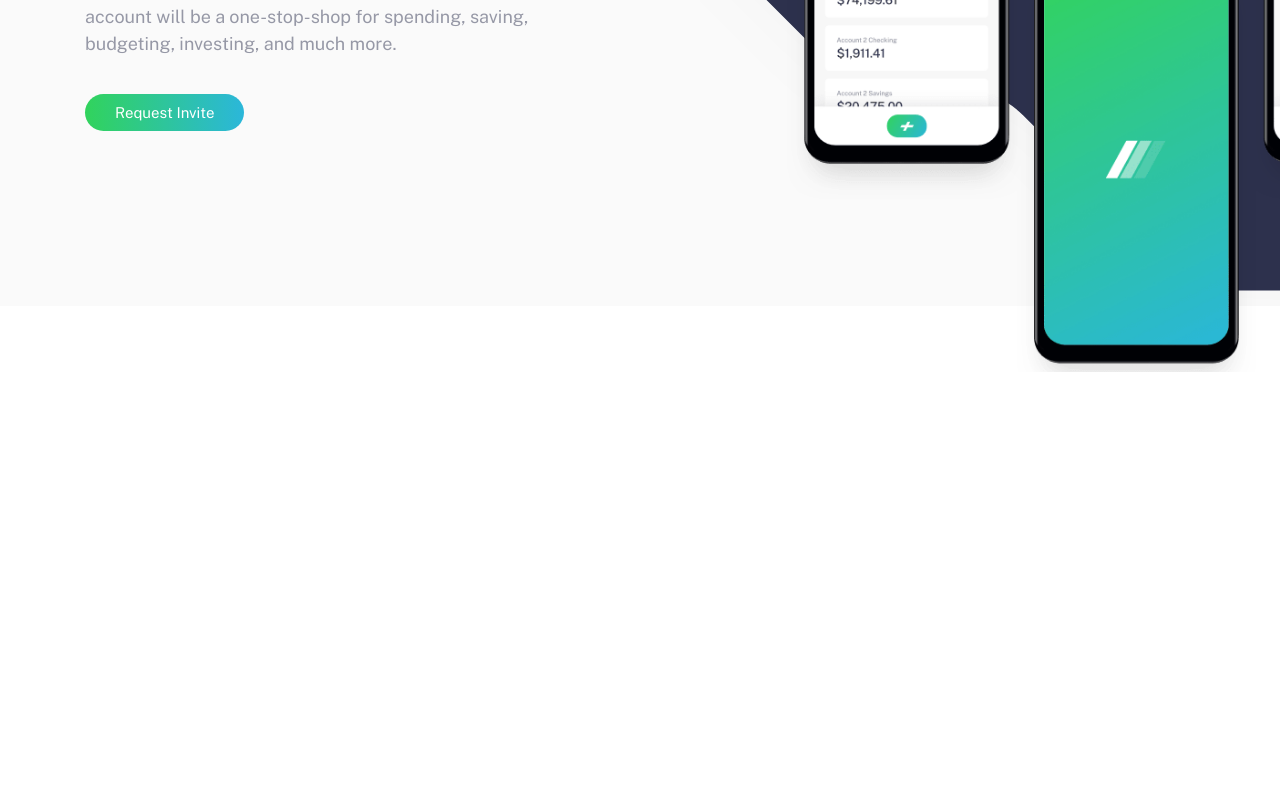
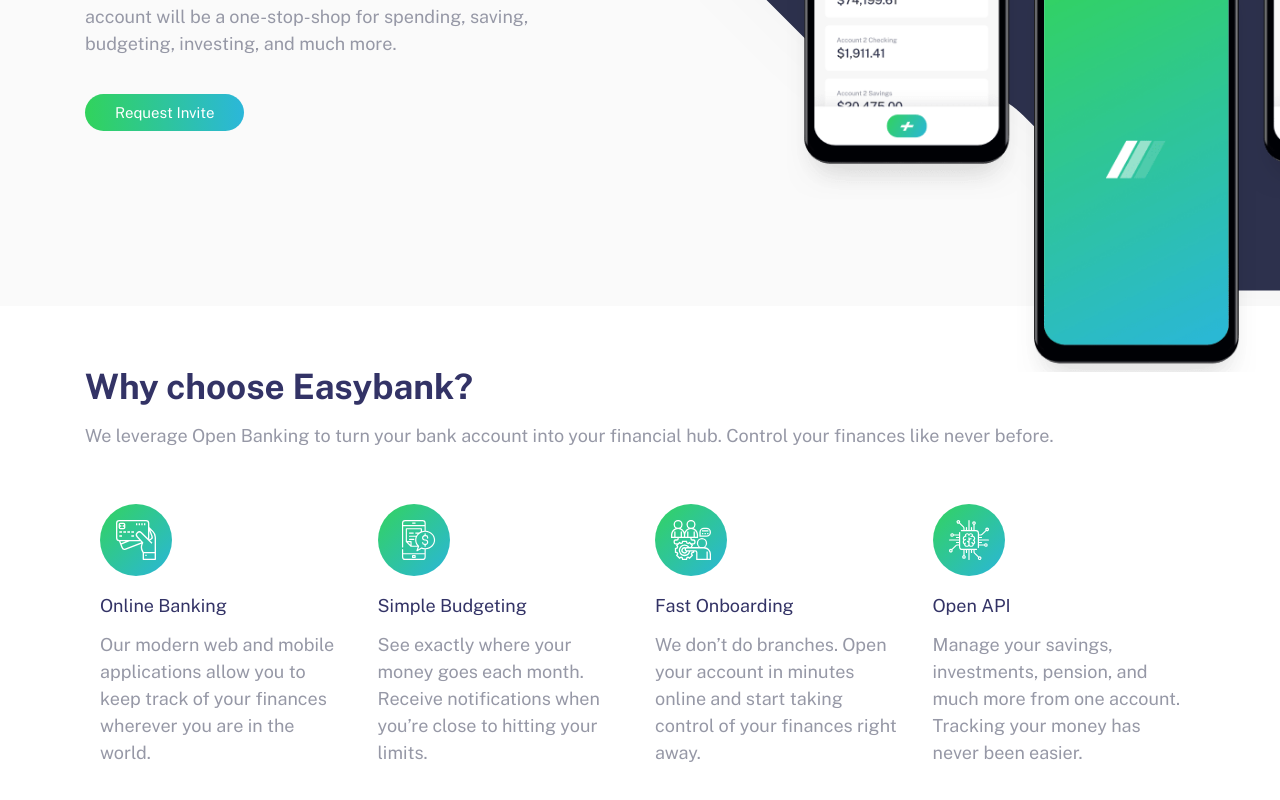
Before and after one commit to jlee9503/easybank-landing-page, a React (Create React App) app: page / in a window 1280 px wide. Shown: the part 456-1256 px from the top of the page. Before the commit the page ends 828 px from the top, so only its background shows below. Built offline with nearby package versions, Linux system fonts and the light colour scheme; the HTML template or start-up script is replaced by a standard one.

Commit message:
Added About section

```diff
--- a/src/App.js
+++ b/src/App.js
@@ -1,6 +1,5 @@
 import { BrowserRouter as Router, Switch, Route } from "react-router-dom";
-import { Navbar } from "./components";
-import Home from "./components/Pages/Home/Home";
+import { Navbar, Home, About } from "./components";
 import GlobalStyle from "./globalStyle";
 
 function App() {
@@ -8,9 +7,12 @@
 		<Router>
 			<GlobalStyle />
 			<Navbar />
-			<Switch>
-				<Route path="/" exact component={Home} />
-			</Switch>
+			<Home />
+			<About />
+			{/* <Switch>
+				<Route exact path="/" component={Home} />
+				<Route path="/about" component={About} />
+			</Switch> */}
 		</Router>
 	);
 }
--- /dev/null
+++ b/src/components/Pages/About/About.elements.js
@@ -0,0 +1,41 @@
+import styled from "styled-components";
+import { Colors, Container } from "../../../globalStyle";
+
+export const AboutContainer = styled(Container)`
+	text-align: center;
+	margin-top: 60px;
+	margin-bottom: 60px;
+
+	@media screen and (min-width: 930px) {
+		text-align: left;
+	}
+	${Container}
+`;
+
+export const TopSection = styled.div``;
+
+export const Title = styled.h2`
+	font-size: 30px;
+	color: ${Colors.darkBlue};
+	margin-bottom: 15px;
+	padding: 0 25px;
+
+	@media screen and (min-width: 930px) {
+		font-size: 35px;
+		padding: 0;
+	}
+`;
+
+export const Desc = styled.p`
+	color: ${Colors.grayishBlue};
+	line-height: 1.5;
+`;
+
+export const BottomSection = styled.div`
+	margin: 40px 0;
+
+	@media screen and (min-width: 760px) {
+		display: flex;
+		flex-wrap: wrap;
+	}
+`;
--- /dev/null
+++ b/src/components/Pages/About/About.js
@@ -0,0 +1,32 @@
+import React from "react";
+import Feature from "./Feature";
+import { banking, budget, onboarding, api } from "./FeatureData";
+import { AboutData } from "./Data";
+import {
+	AboutContainer,
+	TopSection,
+	Title,
+	Desc,
+	BottomSection,
+} from "./About.elements";
+
+const About = () => {
+	return (
+		<>
+			<AboutContainer>
+				<TopSection>
+					<Title>{AboutData.title}</Title>
+					<Desc>{AboutData.desc}</Desc>
+				</TopSection>
+				<BottomSection>
+					<Feature {...banking} />
+					<Feature {...budget} />
+					<Feature {...onboarding} />
+					<Feature {...api} />
+				</BottomSection>
+			</AboutContainer>
+		</>
+	);
+};
+
+export default About;
--- /dev/null
+++ b/src/components/Pages/About/Data.js
@@ -0,0 +1,5 @@
+export const AboutData = {
+	title: "Why choose Easybank?",
+	desc: `We leverage Open Banking to turn your bank account into your financial hub. Control
+  your finances like never before.`,
+};
--- /dev/null
+++ b/src/components/Pages/About/Feature.elements.js
@@ -0,0 +1,23 @@
+import styled from "styled-components";
+import { Colors } from "../../../globalStyle";
+
+export const FeatureContainer = styled.div`
+	padding: 15px;
+	flex: 0 0 50%;
+
+	@media screen and (min-width: 930px) {
+		flex: 1;
+	}
+`;
+
+export const Img = styled.img``;
+
+export const Title = styled.div`
+	color: ${Colors.darkBlue};
+	margin: 15px 0;
+`;
+
+export const Desc = styled.div`
+	color: ${Colors.grayishBlue};
+	line-height: 1.5;
+`;
--- /dev/null
+++ b/src/components/Pages/About/Feature.js
@@ -0,0 +1,16 @@
+import React from "react";
+import { FeatureContainer, Img, Title, Desc } from "./Feature.elements";
+
+const Feature = ({img, alt, title, desc}) => {
+	return (
+		<>
+			<FeatureContainer>
+				<Img src={img} alt={alt} />
+				<Title>{title}</Title>
+        <Desc>{desc}</Desc>
+			</FeatureContainer>
+		</>
+	);
+};
+
+export default Feature;
--- /dev/null
+++ b/src/components/Pages/About/FeatureData.js
@@ -0,0 +1,32 @@
+export const banking = {
+	img: "images/icon-online.svg",
+	alt: "Online Banking Icon",
+	title: "Online Banking",
+	desc: `Our modern web and mobile applications allow you to keep track of your finances
+  wherever you are in the world.`,
+};
+
+export const budget = {
+	img: "images/icon-budgeting.svg",
+	title: "Simple Budgeting",
+	alt: "Budgeting Icon",
+	desc: `See exactly where your money goes each month. Receive notifications when you’re
+  close to hitting your limits.
+`,
+};
+
+export const onboarding = {
+	img: "images/icon-onboarding.svg",
+	alt: "Onboarding Icon",
+	title: "Fast Onboarding",
+	desc: `We don’t do branches. Open your account in minutes online and start taking control
+  of your finances right away.`,
+};
+
+export const api = {
+	img: "images/icon-api.svg",
+	alt: "API Icon",
+	title: "Open API",
+	desc: `Manage your savings, investments, pension, and much more from one account. Tracking
+  your money has never been easier.`,
+};
--- a/src/components/Pages/Home/Home.js
+++ b/src/components/Pages/Home/Home.js
@@ -5,7 +5,7 @@
 const Home = () => {
 	return (
 		<>
-			<HomeInfo {...HomeData} />
+      <HomeInfo {...HomeData} />
 		</>
 	);
 };
--- a/src/components/Pages/Home/HomeInfo.elements.js
+++ b/src/components/Pages/Home/HomeInfo.elements.js
@@ -82,7 +82,7 @@
 	}
 `;
 
-export const Title = styled.div`
+export const Title = styled.h1`
 	color: ${Colors.darkBlue};
 	font-size: 36px;
 	line-height: 1.15;
@@ -92,7 +92,7 @@
 	}
 `;
 
-export const Description = styled.div`
+export const Description = styled.p`
 	color: ${Colors.grayishBlue};
 	margin: 30px 0 37px 0;
 	line-height: 1.5;
--- a/src/components/index.js
+++ b/src/components/index.js
@@ -1,2 +1,3 @@
 export { default as Navbar } from "./Navbar/Navbar";
-export { default as HomeInfo } from "./Pages/Home/HomeInfo";
+export { default as Home } from "./Pages/Home/Home";
+export { default as About } from "./Pages/About/About";
```
